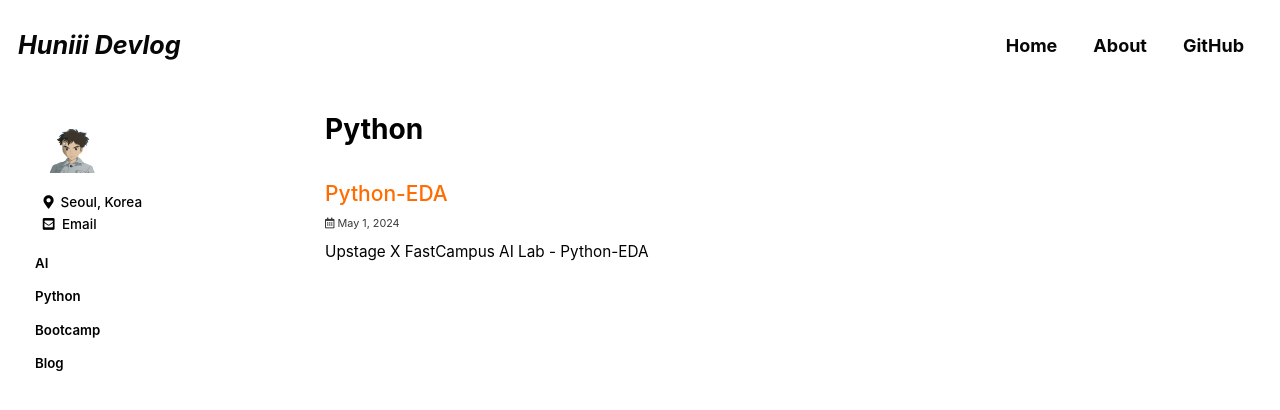
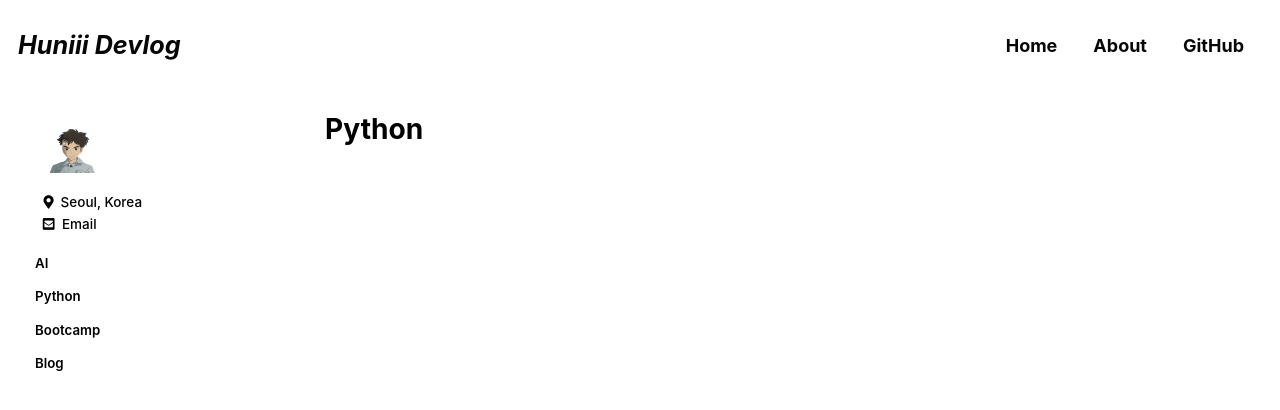
Before and after one commit to huniii32/huniii32.github.io, a Jekyll site: the page built from _pages/categories/category-python.md, in a window 1280 px wide and 900 px high. Shown: the top 410 px of the window. Built offline with Jekyll 4.4.1, drawn with Linux system fonts in a browser that asks for light colours; cached includes are drawn as plain includes; some web fonts are replaced.

Commit message:
Fix: Posting

```diff
--- a/_posts/2024-05-01-blog-bootcamp-06.md
+++ b/_posts/2024-05-01-blog-bootcamp-06.md
@@ -2,7 +2,7 @@
 title: "Python-EDA"
 excerpt: "Upstage X FastCampus AI Lab - Python-EDA"
 categories:
-  - [Bootcamp, Python]
+  - Bootcamp
 tags:
   - [python, bootcamp]
 
```
